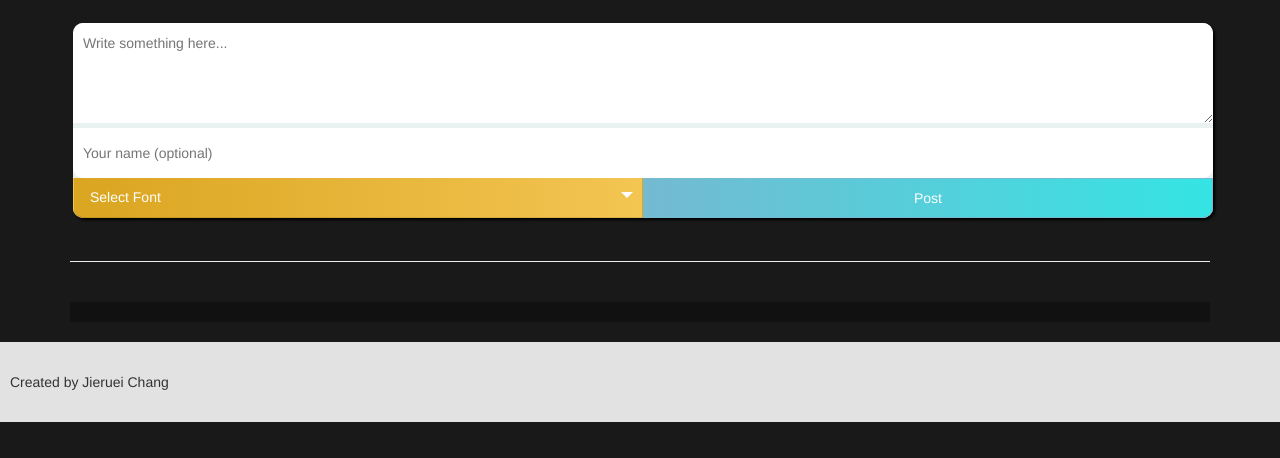
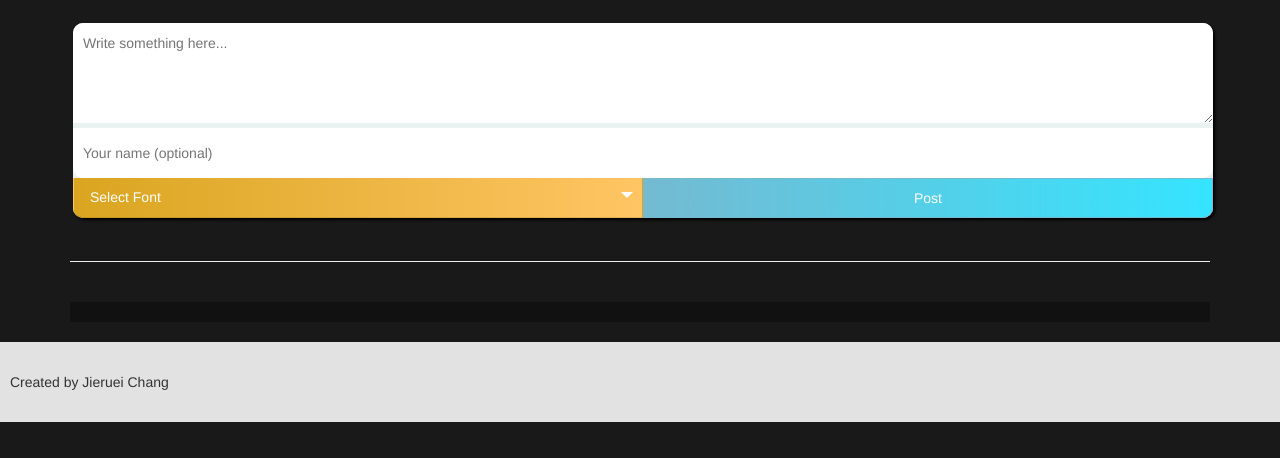
Before and after one commit to jierueichang/lightspark, a Flask app: page / in a window 1280 px wide. Shown: the part 52-510 px from the top of the page. Run offline with Flask 2, Linux system fonts and the light colour scheme; data that the repository does not hold is empty; some libraries are stand-ins or nearby versions.

Commit message:
Update index.html

```diff
--- a/templates/index.html
+++ b/templates/index.html
@@ -46,7 +46,7 @@
                 border-radius:0px;
                 border-bottom-right-radius: 10px;
                 float:right;
-                background-image: linear-gradient(to right, rgb(116, 186, 209) , rgb(53, 228, 228));
+                background-image: linear-gradient(to right, rgb(116, 186, 209) , rgb(53, 228, 255));
                 border-color:rgb(116, 186, 209);
             }
             .custom-select {
@@ -63,7 +63,7 @@
             border-bottom-left-radius: 10px;
             width:100%;
             height: 40px;
-            background-image: linear-gradient(to right, goldenrod , rgb(243, 197, 82));
+            background-image: linear-gradient(to right, goldenrod , rgb(255, 197, 100));
             }
 
             /* Style the arrow inside the select element: */
```
